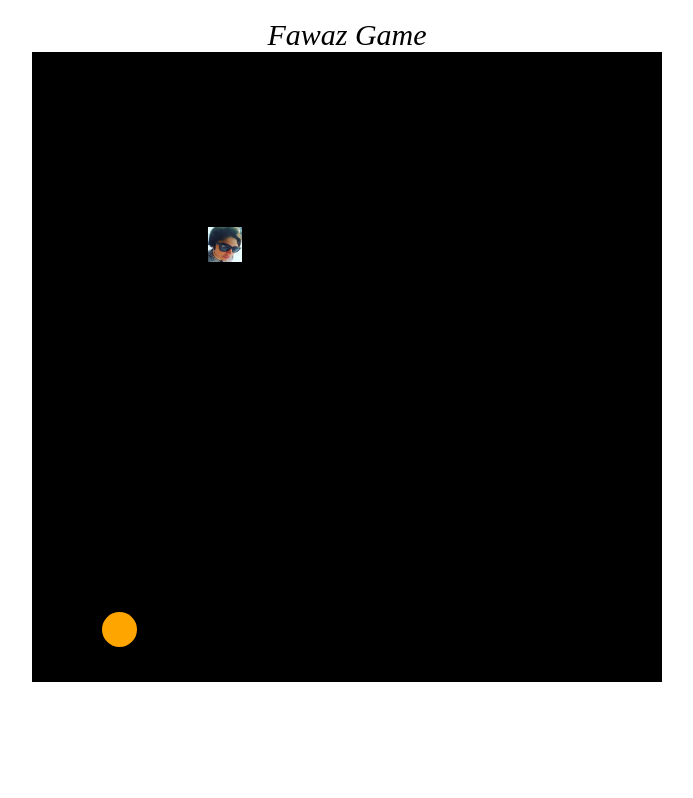
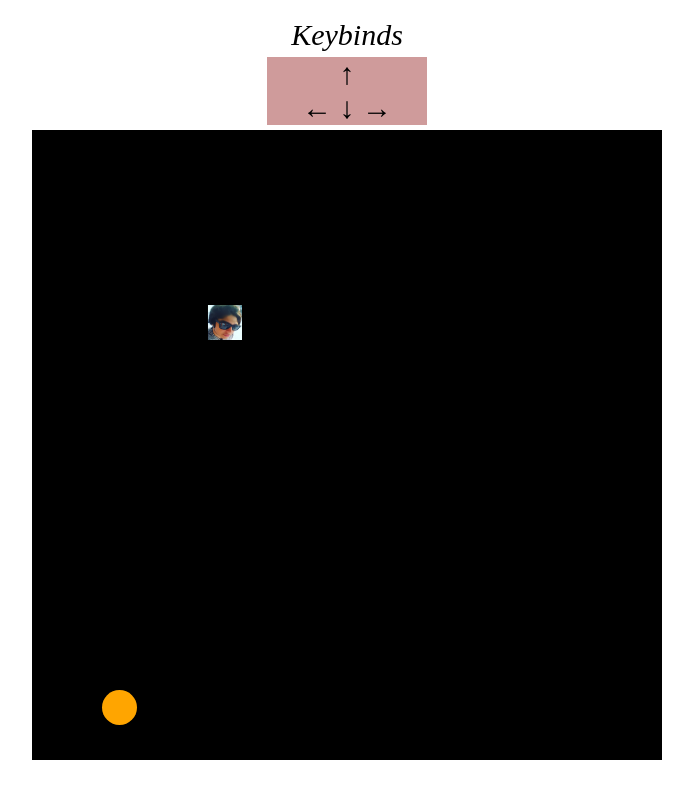
Before and after one commit to Maximmz/Snake-JavaScript, a plain HTML site: page index.html in a window 1280 px wide. Shown: the whole page, without its empty margins (293-986 px from the left). Drawn offline with Linux system fonts and the light colour scheme.

Commit message:
Keybind instructions and readme

```diff
--- a/index.html
+++ b/index.html
@@ -8,7 +8,11 @@
     <script src="snake.js"></script>
 </head>
 <body>
-    <div>Fawaz Game</div>
+    <div class="header">Keybinds</div>
+    <div class="arrows">
+    <div class="arrow">&#8593; </div>
+    <div class="arrow">  &#8592; &#8595; &#8594;</div>
+</div>
     <canvas id="snakeboard"></canvas>
 </body>
 </html>
--- a/styles.css
+++ b/styles.css
@@ -4,3 +4,20 @@ body {
     text-align: center;
     padding-top: 10px;
 }
+
+.header {
+    padding-bottom: 5px;
+}
+
+.arrows {
+    padding-bottom: 5px;
+    display: flex;
+    flex-direction: column;
+    align-items: center;
+}
+
+.arrow {
+    background-color: rgb(207, 155, 155);
+    text-align: center;
+    width: 10rem;
+}
```
Also changed, not shown: 1 other file.
